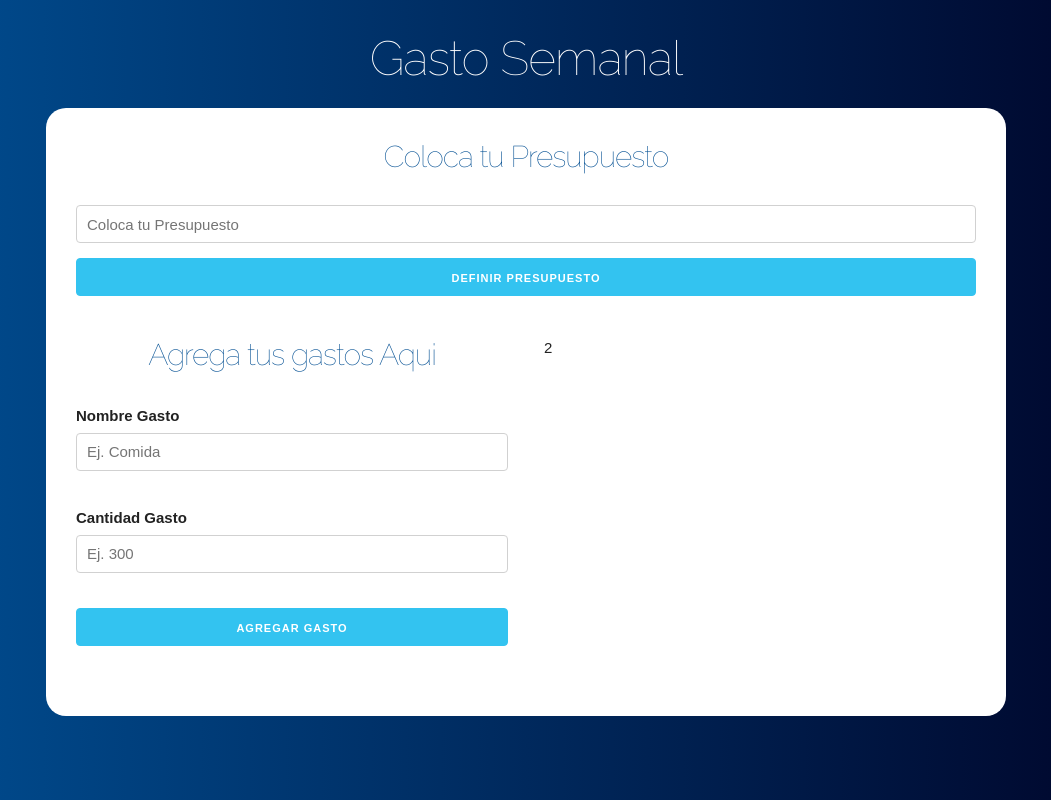
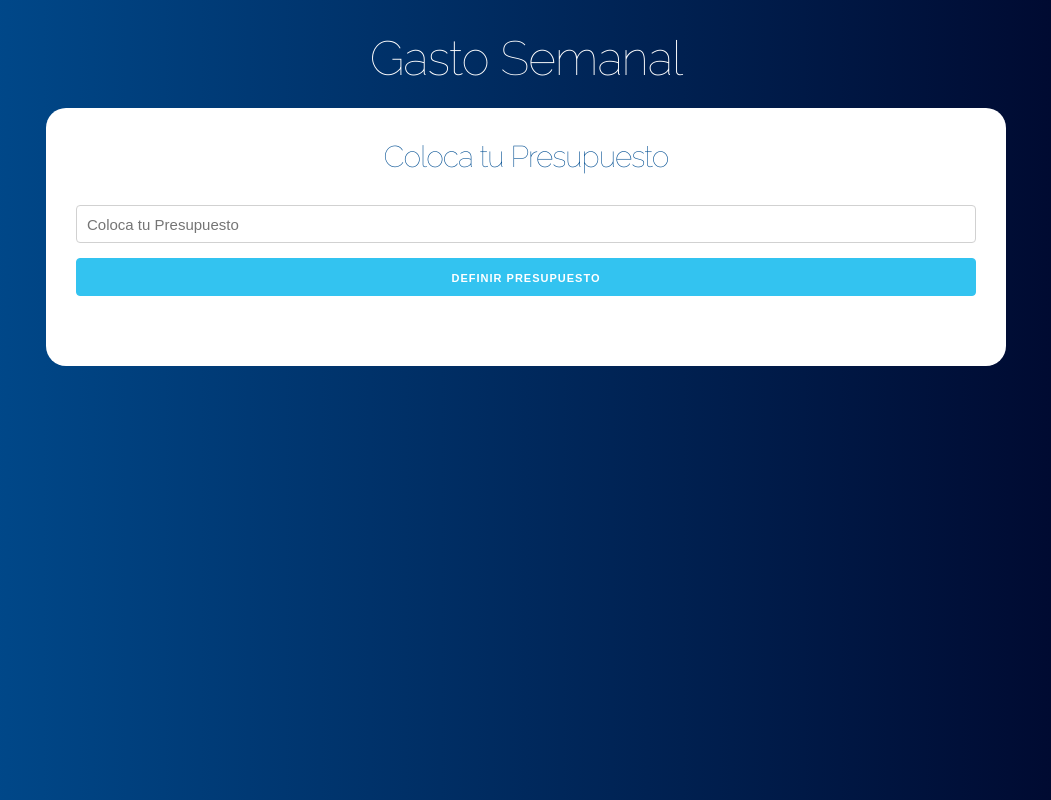
Before and after one commit to alejandrobecerraptor/proyecto-presupuesto-semanal, a React (Create React App) app: page / in a window 1280 px wide. Shown: the whole page, without its empty margins (114-1165 px from the left). Built offline with nearby package versions, Linux system fonts and the light colour scheme.

Commit message:
Carga condicional de un componente, cargando un componente u otro

```diff
--- a/src/App.js
+++ b/src/App.js
@@ -8,6 +8,9 @@ function App() {
   //para el presupuesto.
   const [presupuesto, guardarPresupuesto] = useState(0);
   const [restante, guardarRestante] = useState(0);
+  //carga condicional de componentes
+  const [mostrarpregunta, actualizarPregunta] = useState(true);
+
 
   return (
     <div className="container">
@@ -15,11 +18,16 @@ function App() {
         <h1>Gasto Semanal</h1>
 
         <div className="contenido-principal contenido">
+          { mostrarpregunta ?
+            (
               <Pregunta
                   guardarPresupuesto = {guardarPresupuesto}
                   guardarRestante = {guardarRestante}
+                  actualizarPregunta = {actualizarPregunta}
               />
-
+            )
+            :
+            (
               <div className="row">
                 <div className="one-half column">
                   <Formulario
@@ -30,8 +38,9 @@ function App() {
                   2
                 </div>
             </div>
+            )
+          }
         </div>
-
       </header>
     </div>
   );
--- a/src/components/Pregunta.js
+++ b/src/components/Pregunta.js
@@ -1,7 +1,7 @@
 import { getDefaultNormalizer } from '@testing-library/react';
 import React,{Fragment, useState} from 'react';
 import Error from './Error';
-const Pregunta = ({guardarPresupuesto,guardarRestante}) => {
+const Pregunta = ({guardarPresupuesto,guardarRestante,actualizarPregunta}) => {
 
     //definir el state
     const [ cantidad, guardarCantidad] = useState(0);
@@ -26,6 +26,7 @@ const Pregunta = ({guardarPresupuesto,guardarRestante}) => {
         guardarError(false);
         guardarPresupuesto(cantidad);
         guardarRestante(cantidad);
+        actualizarPregunta(false);
     }
     return (
         <Fragment>
```
Lines whose indentation alone changed are shown as unchanged.
